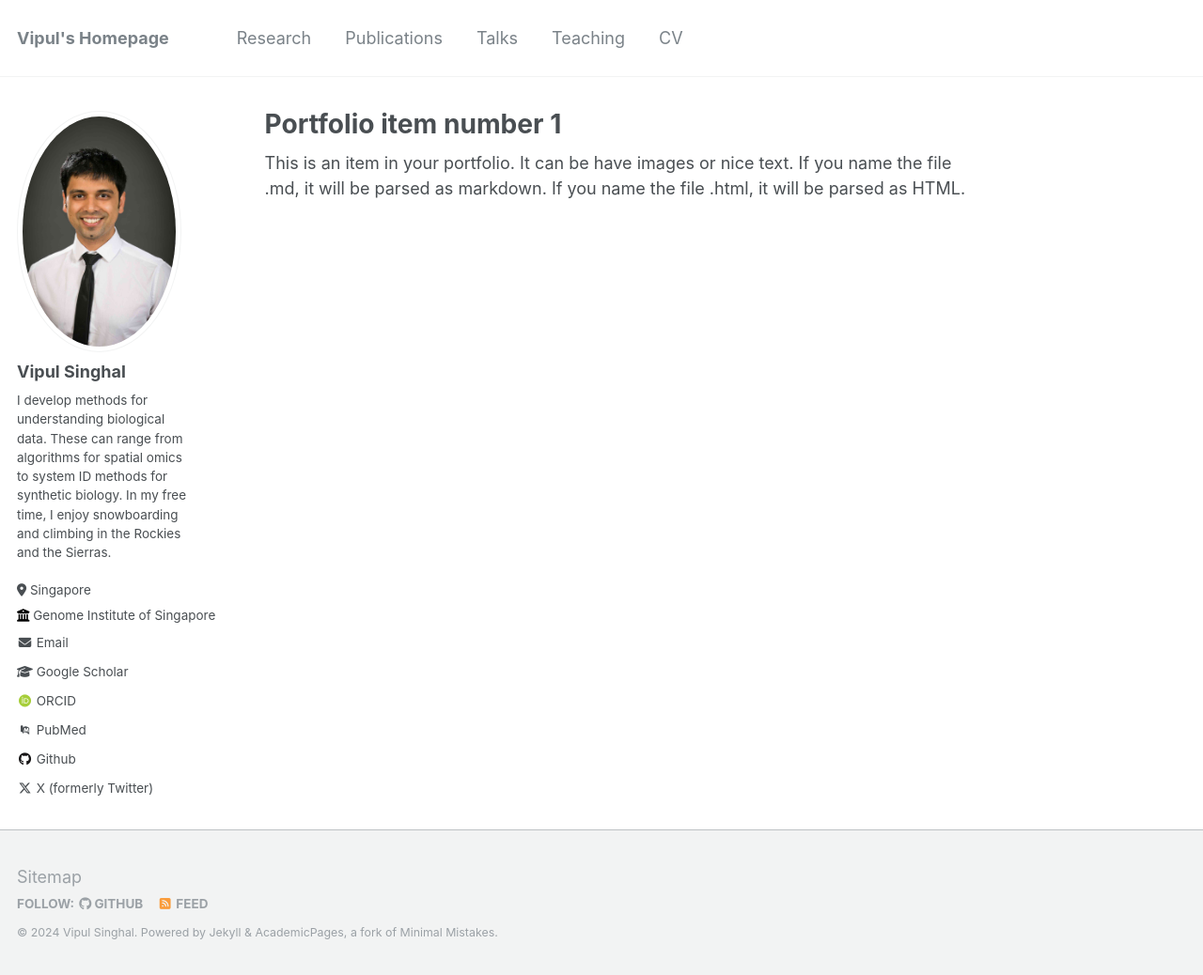
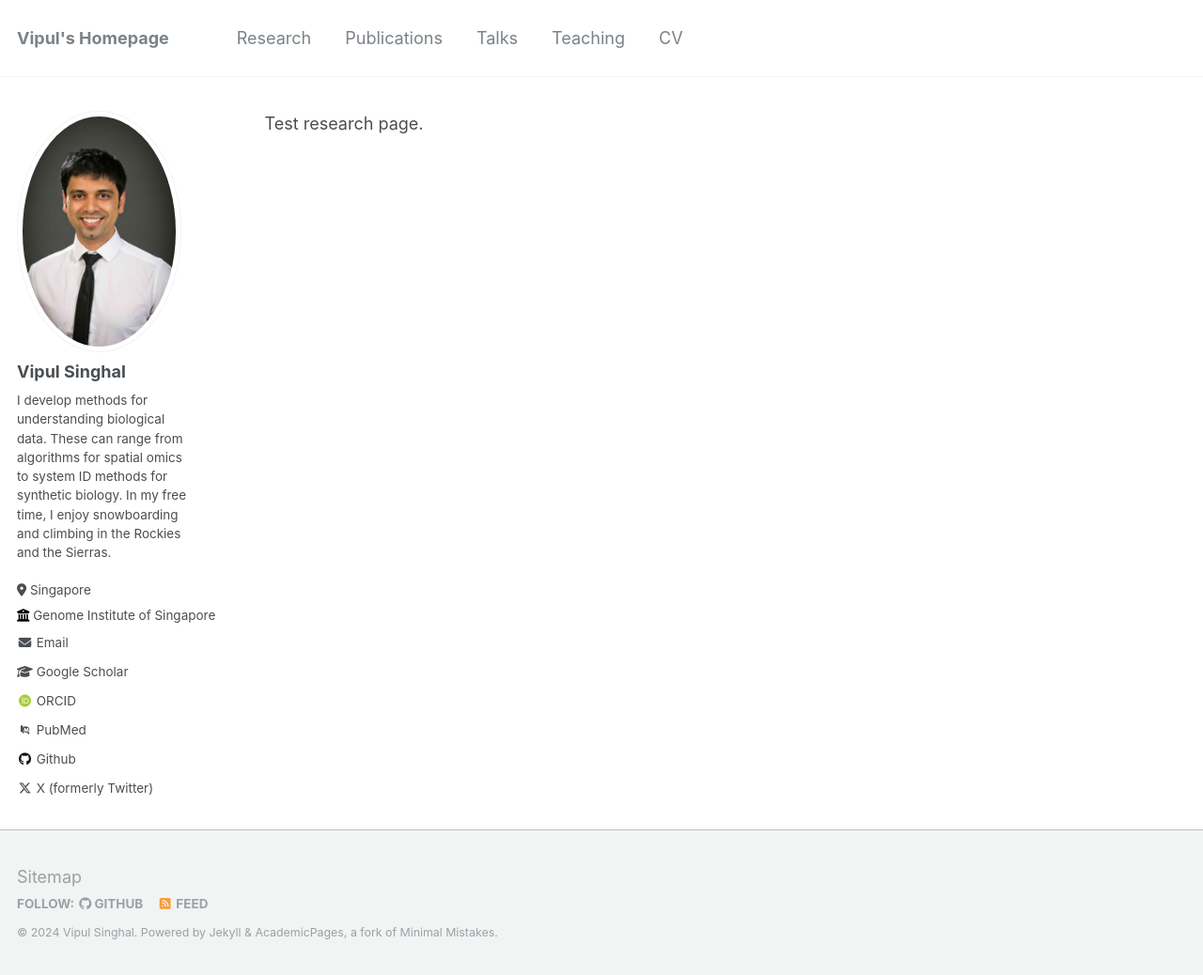
Before and after one commit to vipulsinghal02/vipulsinghal02.github.io, a Jekyll site: the page built from _pages/research.md, in a window 1280 px wide and 1038 px high. Shown: the whole window at 94% size. Built offline with Jekyll 4.4.1, drawn with Linux system fonts in a browser that asks for light colours; some web fonts are replaced; our own code applies the rules of GitHub Pages for plain Markdown files.

Commit message:
attempt to make research page

```diff
--- a/_pages/research.md
+++ b/_pages/research.md
@@ -1,7 +1 @@
----
-title: "Portfolio item number 1"
-excerpt: "Short description of portfolio item number 1<br/><img src='/images/500x300.png'>"
-collection: portfolio
----
-
-This is an item in your portfolio. It can be have images or nice text. If you name the file .md, it will be parsed as markdown. If you name the file .html, it will be parsed as HTML.
+Test research page.
```
